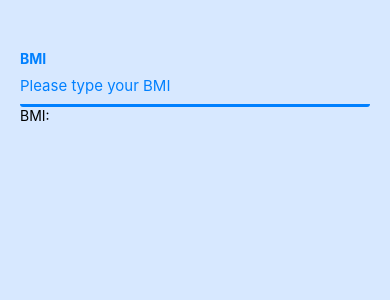
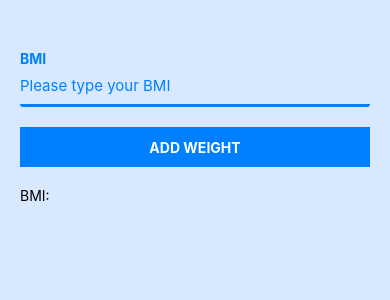
Before and after one commit to kamilparczewski/rn-workshops, a React Native app: screen / in a window 390 px wide. Shown: the top 300 px of the page. Built offline with nearby package versions, Linux system fonts and the light colour scheme.

Commit message:
02-components button

```diff
--- a/App.js
+++ b/App.js
@@ -1,5 +1,5 @@
 import React from 'react';
-import { StyleSheet, Text, View, TextInput } from 'react-native';
+import { StyleSheet, Text, View, TextInput, TouchableOpacity } from 'react-native';
 
 import { colors } from './helpers'
 
@@ -19,6 +19,10 @@ export default class App extends React.Component {
     })
   };
 
+  onAddWeight = () => {
+    console.log(this.state.BMI);
+  };
+
   render() {
     return (
       <View style={styles.mainView}>
@@ -32,6 +36,11 @@ export default class App extends React.Component {
             placeholder="Please type your BMI"
             placeholderTextColor={colors.blue}
           />
+
+          <TouchableOpacity style={styles.button} onPress={this.onAddWeight}>
+            <Text style={styles.buttonText}>ADD WEIGHT</Text>
+          </TouchableOpacity>
+
 
           <Text>BMI: {this.state.BMI}</Text>
         </View>
@@ -66,4 +75,16 @@ const styles = StyleSheet.create({
     fontWeight: 'bold',
     color: colors.blue
   },
+  button: {
+    width: '100%',
+    justifyContent: 'center',
+    alignItems: 'center',
+    height: 40,
+    backgroundColor: colors.blue,
+    marginVertical: 20
+  },
+  buttonText: {
+    color: colors.white,
+    fontWeight: 'bold',
+  },
 });
--- a/helpers/index.js
+++ b/helpers/index.js
@@ -1,5 +1,6 @@
 // Colors
 export const colors = {
   blue: '#0080FF',
-  lightblue: '#d7e8ff'
+  lightblue: '#D7E8FF',
+  white: '#FFF',
 };
```
